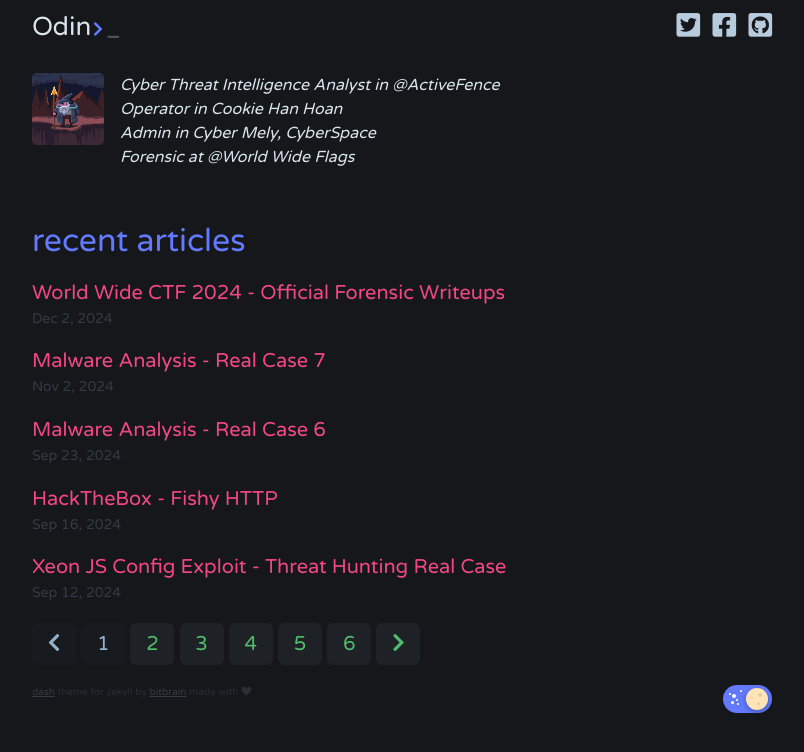
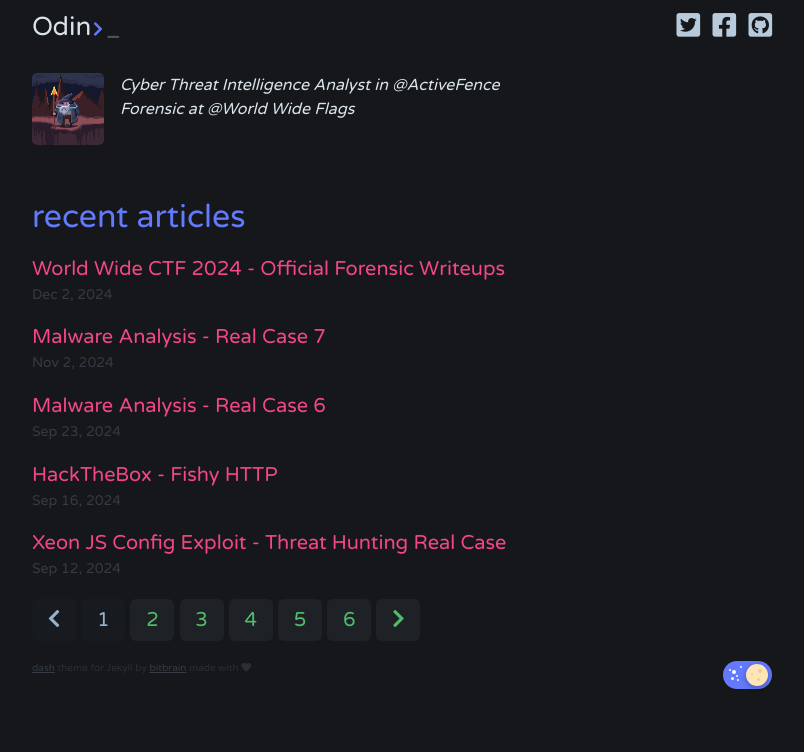
Before and after one commit to odintheprotector/odintheprotector.github.io, a Jekyll site: the page built from index.html, in a window 1280 px wide. Shown: the top 752 px of the page, without its empty margins (238-1042 px from the left). Built offline with Jekyll 4.4.1, drawn with Linux system fonts in a browser that asks for light colours; nearby versions of some CDN libraries; the list of posts is cut into pages by our own code.

Commit message:
change profile

```diff
--- a/_config.yml
+++ b/_config.yml
@@ -2,8 +2,6 @@
 author: Odin
 description: > # this means to ignore newlines until "show_exerpts:"
   Cyber Threat Intelligence Analyst in @ActiveFence
-  <br/>Operator in Cookie Han Hoan
-  <br/>Admin in Cyber Mely, CyberSpace
   <br/>Forensic at @World Wide Flags
 show_excerpts: false # set to true to show excerpts on the homepage
 
```
